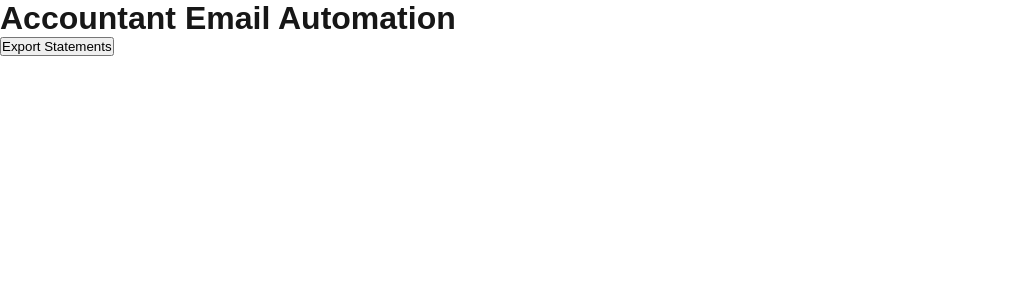
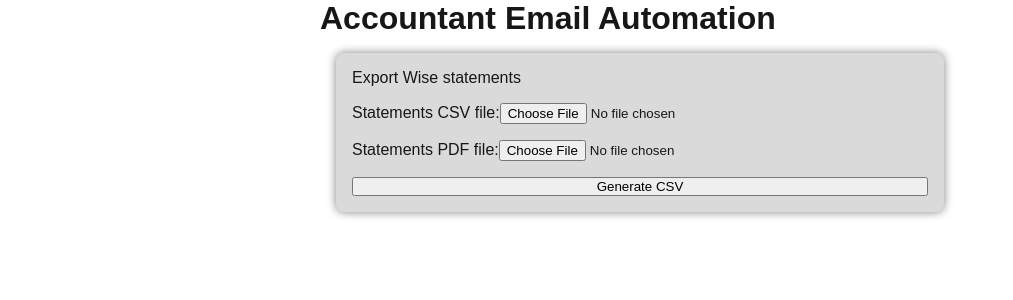
Before and after one commit to gilsonmandalogo/accountant-email-automation, a Next.js app: page / in a window 1280 px wide. Shown: the top 300 px of the page, without its empty margins (0-1013 px from the left). Built offline with nearby package versions, Linux system fonts and the light colour scheme.

Commit message:
Create generate CSV

```diff
--- a/package.json
+++ b/package.json
@@ -25,9 +25,9 @@
   "dependencies": {
     "@azure/msal-node": "^2",
     "@microsoft/microsoft-graph-client": "^3",
-    "@transferwise/approve-api-action-helpers": "^0",
     "chalk": "^5",
     "commander": "^13",
+    "csv-parser": "^3",
     "dotenv": "^16",
     "isomorphic-fetch": "^3",
     "next": "^15",
--- /dev/null
+++ b/src/app/actions/processStatements.ts
@@ -0,0 +1,45 @@
+'use server';
+
+import fs from 'node:fs';
+import path from 'node:path';
+import csvParser from 'csv-parser';
+import { Readable } from 'node:stream';
+
+const csvPath = path.join(process.cwd(), 'private', 'extrato.csv');
+
+function loadStatementsFile(formData: FormData) {
+  const file = formData.get('statementsCSV') as File | null;
+  if (!file) {
+    throw new Error('Invalid file');
+  }
+  return Readable.from(file.stream(), { encoding: 'utf-8' });
+}
+
+export async function generateCSV(formData: FormData) {
+  const statementsStream = loadStatementsFile(formData);
+  const outputStream = fs.createWriteStream(csvPath, { encoding: 'utf-8' });
+  const locale = 'pt-PT'; // TODO: Get locale from formData
+  const numberFormatter = new Intl.NumberFormat(locale);
+  const dateFormatter = new Intl.DateTimeFormat(locale);
+  outputStream.once('open', () => {
+    outputStream.write('DATA;;\n');
+
+    statementsStream
+      .pipe(csvParser())
+      .on('data', (row: Record<string, string>) => {
+        const signal = row.Amount.startsWith('-') ? '"D"' : '"C"';
+        const [day, month, year] = row.Date.split('-').map(Number);
+        const date = dateFormatter.format(new Date(year, month - 1, day));
+        const description = `"${row.Description}"`;
+        const amount = numberFormatter.format(row.Amount as Intl.StringNumericLiteral);
+        outputStream.write(`${date};${description};${amount};${signal}\n`);
+      })
+      .on('error', (error: Error) => {
+        console.error('Error reading CSV file:', error);
+      })
+      .on('end', () => {
+        outputStream.end();
+        console.log('CSV file written successfully');
+      });
+  });
+}
--- a/src/app/components/exportStatements.tsx
+++ /dev/null
@@ -1,38 +0,0 @@
-'use client';
-
-import { create, Mode } from '@transferwise/approve-api-action-helpers';
-import { useCallback, useState } from 'react';
-
-export default function ExportStatements() {
-  const [result, setResult] = useState('');
-
-  const handlePress = useCallback(async () => {
-    const request = create({ mode: Mode.PRODUCTION });
-    const response = await request('/api/tw/export-statements', {
-      method: 'POST',
-      body: JSON.stringify({
-        locale: 'pt-PT',
-        month: 1,
-        filename: 'extrato',
-        type: 'csv',
-        currency: 'EUR',
-        profile: 'Binário Hexagonal - Unipessoal Lda',
-      }),
-    });
-    setResult(`${response.status}: ${response.statusText}`);
-  }, []);
-
-  return (
-    <div>
-      <button onClick={handlePress}>
-        Export Statements
-      </button>
-      {result && (
-        <div>
-          <h3>Response</h3>
-          <pre>{result}</pre>
-        </div>
-      )}
-    </div>
-  );
-};
--- /dev/null
+++ b/src/app/components/formProcessStatements.tsx
@@ -0,0 +1,17 @@
+import { generateCSV } from '@/app/actions/processStatements';
+
+export default function FormProcessStatements() {
+  return (
+    <form className="vertical gap">
+      <label>
+        Statements CSV file:
+        <input type="file" name="statementsCSV" accept=".csv" required />
+      </label>
+      <label>
+        Statements PDF file:
+        <input type="file" name="statementsPDF" accept=".pdf" required />
+      </label>
+      <button formAction={generateCSV}>Generate CSV</button>
+    </form>
+  );
+}
--- a/src/app/globals.css
+++ b/src/app/globals.css
@@ -1,18 +1,23 @@
 :root {
   --background: #ffffff;
   --foreground: #171717;
+  --bg-card: #dadada;
+  --bg-card-shadow: #818181;
 }
 
 @media (prefers-color-scheme: dark) {
   :root {
     --background: #0a0a0a;
     --foreground: #ededed;
+    --bg-card: #303030;
+    --bg-card-shadow: #494949;
   }
 }
 
 html,
 body {
-  max-width: 100vw;
+  max-width: 40rem;
+  margin: 0 auto;
   overflow-x: hidden;
 }
 
@@ -40,3 +45,23 @@ a {
     color-scheme: dark;
   }
 }
+
+.vertical {
+  display: flex;
+  flex-direction: column;
+}
+
+.gap {
+  row-gap: 1rem;
+}
+
+.card {
+  display: flex;
+  flex-direction: column;
+  padding: 1rem;
+  margin: 1rem;
+  border-radius: 0.5rem;
+  background: var(--bg-card);
+  box-shadow: 0px 0px 10px var(--bg-card-shadow);
+  row-gap: 1rem;
+}
--- a/src/app/page.tsx
+++ b/src/app/page.tsx
@@ -1,11 +1,16 @@
-import ExportStatements from '@/app/components/exportStatements';
+import FormProcessStatements from '@/app/components/formProcessStatements';
 
 export default function Home() {
   return (
     <div>
       <main>
         <h1>Accountant Email Automation</h1>
-        <ExportStatements />
+        <div className="card">
+          <a href="https://wise.com/balances/statements/balance-statement" target="_blank">
+            Export Wise statements
+          </a>
+          <FormProcessStatements />
+        </div>
       </main>
     </div>
   );
--- a/tsconfig.json
+++ b/tsconfig.json
@@ -24,7 +24,6 @@
   },
   "include": [
     "next-env.d.ts",
-    "tw.d.ts",
     "**/*.ts",
     "**/*.tsx",
     ".next/types/**/*.ts",
```
Also changed, not shown: tw.d.ts (deleted, +0 -7 lines), 2 other files (tests, documents, lock files or other folders).
